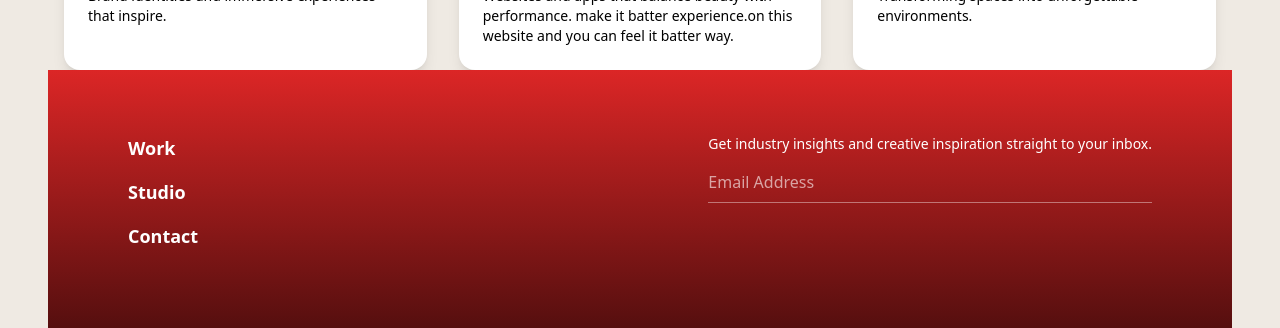
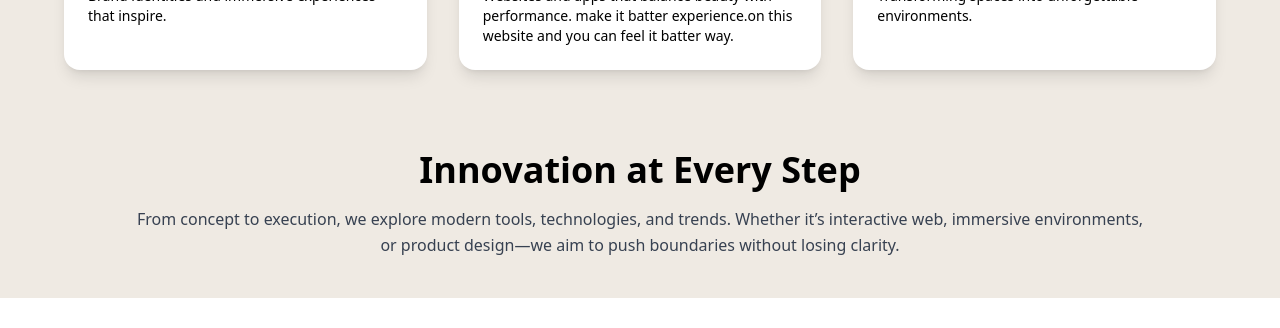
Before and after one commit to Manav948/SunDown-Studio, a React (Vite) app: page /work in a window 1280 px wide. Shown: the part 594-922 px from the top of the page. After the commit the page ends 892 px from the top, so only its background shows below. Built offline with nearby package versions, Linux system fonts and the light colour scheme.

Commit message:
add some more content

```diff
--- a/src/pages/Work.jsx
+++ b/src/pages/Work.jsx
@@ -65,7 +65,16 @@ const Work = () => {
           </motion.div>
         ))}
       </div>
-      <Footer />
+       <section className="mt-20 max-w-5xl mb-10">
+        <h2 className="text-3xl md:text-4xl font-bold text-black text-center">
+          Innovation at Every Step
+        </h2>
+        <p className="mt-4 text-gray-700 text-center leading-relaxed">
+          From concept to execution, we explore modern tools, technologies, and
+          trends. Whether it’s interactive web, immersive environments, or
+          product design—we aim to push boundaries without losing clarity.
+        </p>
+      </section>
     </div>
   )
 }
```
